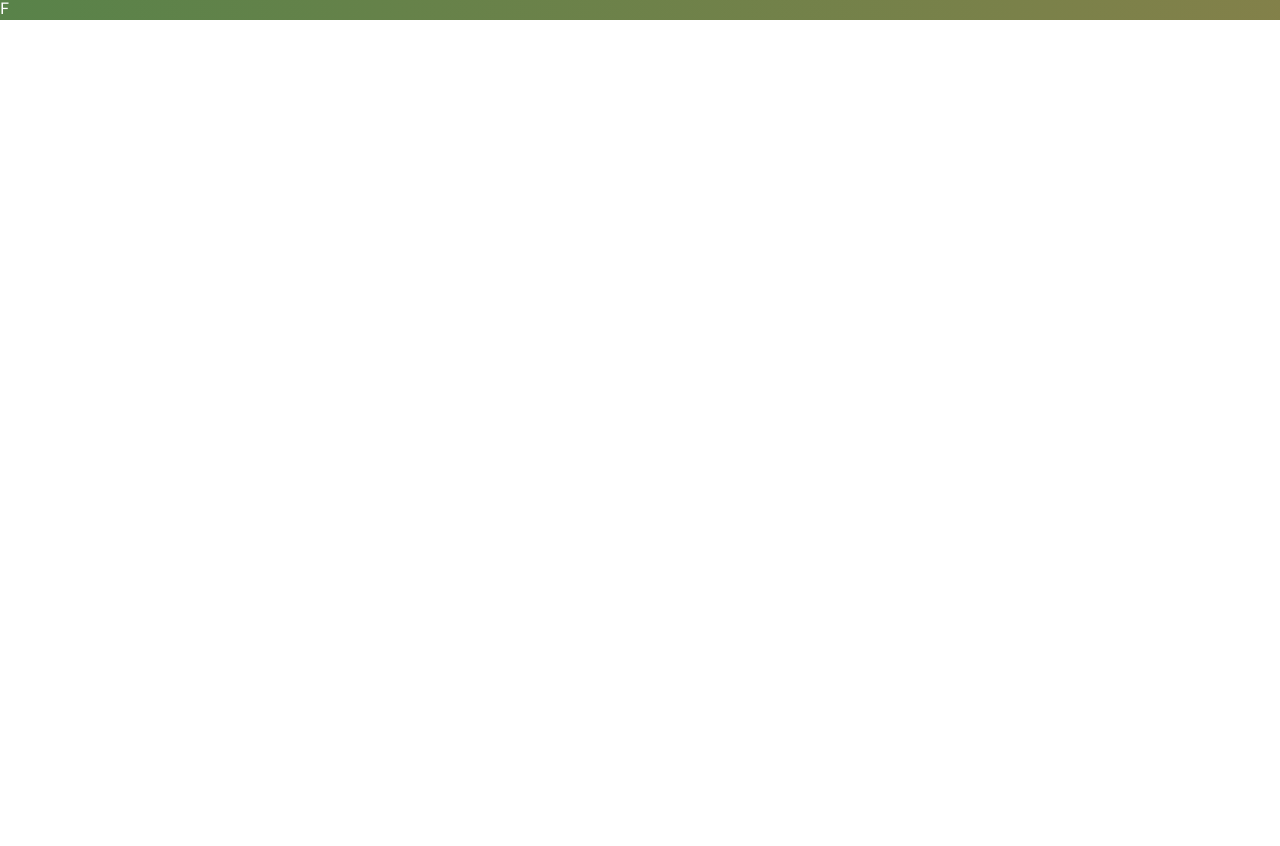
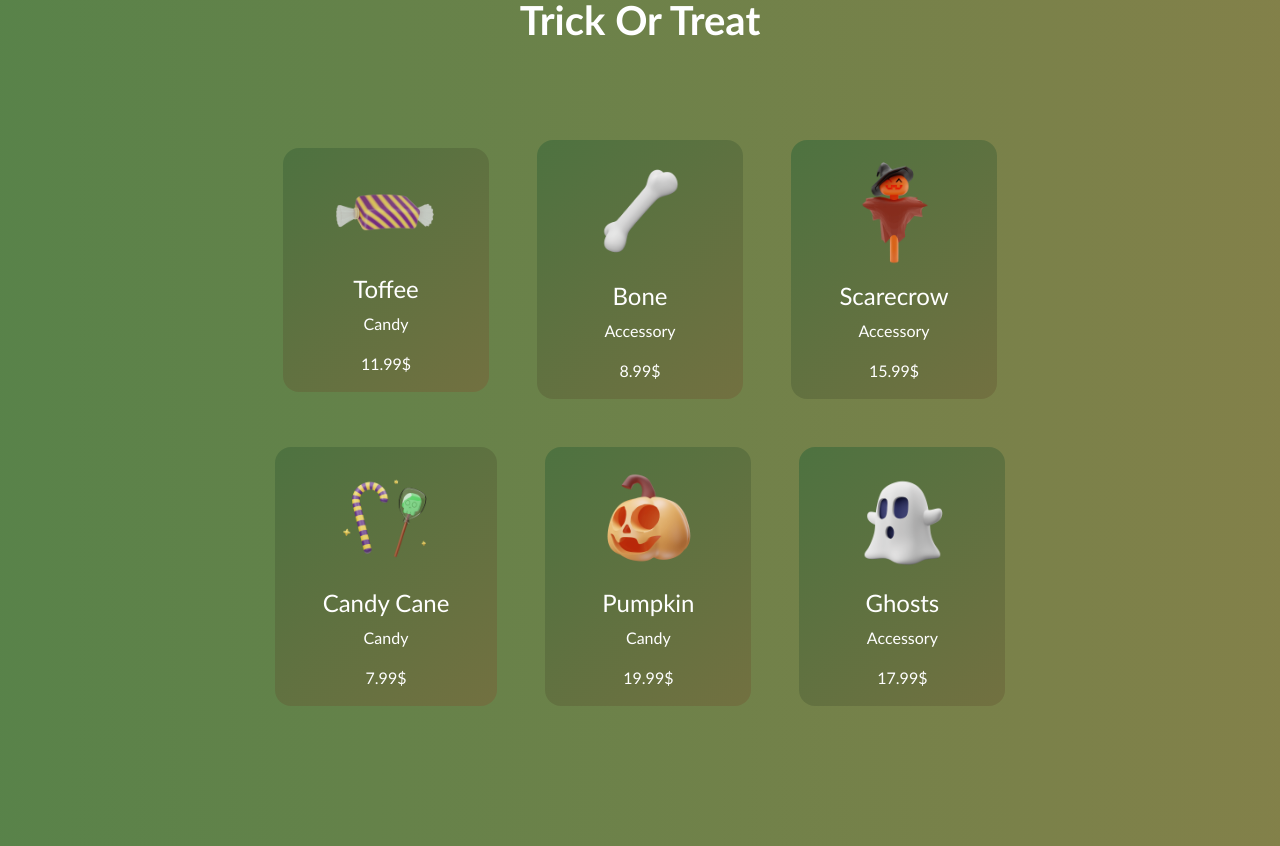
Before and after one commit to rezalwl/halloween-website, a React (Vite) app: page / in a window 1280 px wide. Shown: the part 1951-2797 px from the top of the page. Before the commit the page ends 1971 px from the top, so only its background shows below. Built offline with nearby package versions, Linux system fonts and the light colour scheme.

Commit message:
codding trick section

```diff
--- a/src/App.css
+++ b/src/App.css
@@ -10,3 +10,7 @@
 .home-title{
   font-size: 64px;
   }
+.trick-item{
+  background: linear-gradient(136deg, hsl(104, 28%, 35%) 0%, hsl(58, 28%, 35%) 100%);
+  border-radius: 16px;
+}
--- a/src/components/MainBody/Favorite.jsx
+++ b/src/components/MainBody/Favorite.jsx
@@ -8,34 +8,34 @@ import category3 from "../../assets/img/category3-img.png";
 
 const Favorite = () => {
   return (
-    <Container className="favorite-section">
+    <Container>
         <h1 class="fw-bolder text-center">Favorite Scare <br/> Category</h1>
       <Stack
         direction="horizontal"
         gap={3}
         className="align-items-center justify-content-center"
       >
-        <div>
+        <div className="text-center">
           <Image src={category1} fluid width={"200px"} className="mb-3" />
-          <h4 className="text-center">Ghosts</h4>
-          <p className="text-center">
+          <h4 >Ghosts</h4>
+          <p >
             Choose the ghosts, the
             <br /> scariest there are.
           </p>
         </div>
 
-        <div className="px-5 mx-5">
+        <div className="px-5 mx-5 text-center">
           <Image src={category2} fluid width={"200px"} className="mb-3" />
-          <h4 className="text-center">Ghosts</h4>
-          <p className="text-center">
+          <h4 >Ghosts</h4>
+          <p >
             Choose the ghosts, the
             <br /> scariest there are.
           </p>
         </div>
-        <div>
+        <div className="text-center">
           <Image src={category3} fluid width={"200px"} className="mb-3" />
-          <h4 className="text-center">Ghosts</h4>
-          <p className="text-center">
+          <h4>Ghosts</h4>
+          <p >
             Choose the ghosts, the
             <br /> scariest there are.
           </p>
--- a/src/components/MainBody/MainBody.jsx
+++ b/src/components/MainBody/MainBody.jsx
@@ -2,6 +2,7 @@ import React from "react";
 import Home from "./Home";
 import Favorite from "./Favorite";
 import About from "./About";
+import Trick from "./Trick";
 
 const MainBody = () => {
   return (
@@ -9,6 +10,7 @@ const MainBody = () => {
       <Home />
       <Favorite />
       <About/>
+      <Trick/>
     </>
   );
 };
--- /dev/null
+++ b/src/components/MainBody/Trick.jsx
@@ -0,0 +1,73 @@
+import React from "react";
+import Container from "react-bootstrap/Container";
+import Stack from "react-bootstrap/Stack";
+import Image from "react-bootstrap/Image";
+import treat1 from "../../assets/img/trick-treat1-img.png";
+import treat2 from "../../assets/img/trick-treat2-img.png";
+import treat3 from "../../assets/img/trick-treat3-img.png";
+import treat4 from "../../assets/img/trick-treat4-img.png";
+import treat5 from "../../assets/img/trick-treat5-img.png";
+import treat6 from "../../assets/img/trick-treat6-img.png";
+
+
+
+
+const Trick = () => {
+  return (
+    <Container>
+        <h1 class="fw-bolder text-center mb-5 pb-5">Trick Or Treat</h1>
+      <Stack
+        direction="horizontal"
+        gap={5}
+        className="align-items-center justify-content-center mb-5"
+      >
+        <div className="trick-item text-center px-5">
+          <Image src={treat1} fluid width={"110px"} className="mb-3 pt-3" />
+          <h4>Toffee</h4>
+          <p>Candy</p>
+          <p>11.99$</p>
+        </div>
+
+        <div className="trick-item text-center px-5">
+          <Image src={treat2} fluid width={"110px"} className="mb-3 pt-3" />
+          <h4>Bone</h4>
+          <p>Accessory</p>
+          <p>8.99$</p>
+        </div>
+        <div className="trick-item text-center px-5">
+          <Image src={treat3} fluid width={"110px"} className="mb-3 pt-3" />
+          <h4>Scarecrow</h4>
+          <p>Accessory</p>
+          <p>15.99$</p>
+        </div>
+      </Stack>
+      <Stack
+        direction="horizontal"
+        gap={5}
+        className="align-items-center justify-content-center"
+      >
+        <div className="trick-item text-center px-5">
+          <Image src={treat4} fluid width={"110px"} className="mb-3 pt-3" />
+          <h4>Candy Cane</h4>
+          <p>Candy</p>
+          <p>7.99$</p>
+        </div>
+
+        <div className="trick-item text-center px-5">
+          <Image src={treat5} fluid width={"110px"} className="mb-3 pt-3" />
+          <h4>Pumpkin</h4>
+          <p>Candy</p>
+          <p>19.99$</p>
+        </div>
+        <div className="trick-item text-center px-5">
+          <Image src={treat6} fluid width={"110px"} className="mb-3 pt-3" />
+          <h4>Ghosts</h4>
+          <p>Accessory</p>
+          <p>17.99$</p>
+        </div>
+      </Stack>
+    </Container>
+  )
+}
+
+export default Trick
```
